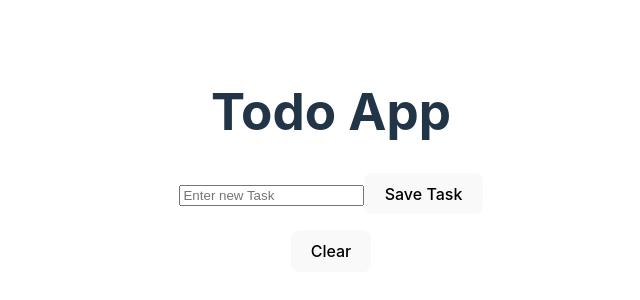
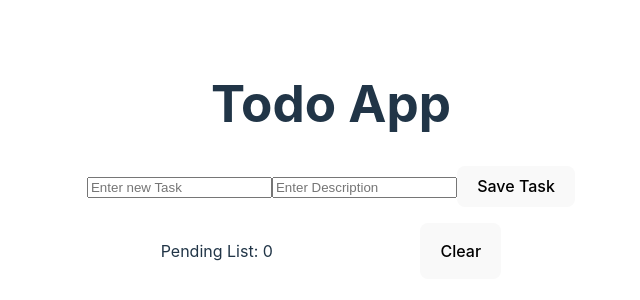
Before and after one commit to CEstradaSierra/Nueva-Todo-List, a React (Vite) app: page / in a window 1280 px wide. Shown: the part 240-540 px from the top of the page, without its empty margins (309-949 px from the left). Built offline with nearby package versions, Linux system fonts and the light colour scheme.

Commit message:
implementacion de from,useForm en taskcreator

```diff
--- a/package.json
+++ b/package.json
@@ -11,7 +11,9 @@
   },
   "dependencies": {
     "react": "^18.2.0",
-    "react-dom": "^18.2.0"
+    "react-dom": "^18.2.0",
+    "react-hook-form": "^7.45.0",
+    "uuidv4": "^6.2.13"
   },
   "devDependencies": {
     "@types/react": "^18.0.37",
--- a/src/App.css
+++ b/src/App.css
@@ -56,3 +56,8 @@
     animation: logo-spin infinite 20s linear;
   }
 }
+
+footer{
+  display: flex;
+  justify-content: space-around;
+}
--- a/src/componentes/TaskCreator.jsx
+++ b/src/componentes/TaskCreator.jsx
@@ -1,18 +1,19 @@
 import { useState } from 'react'
-
+import {useForm} from 'react-hook-form'
 export const TaskCreator=({createNewTask})=>{
     const[newTaskName,setNewTaskname]=useState('')
+    const{register,handleSubmit,reset}=useForm({mode:"onChange"})
 
-    function handleSubmit(event){
-        event.preventDefault();
-        createNewTask(newTaskName);
-        setNewTaskname('')
+    const onFormSubmit=(data)=>{
+        createNewTask(data.name,data.description);
+        reset()
+
   }
     return(
         <>
-        <form onSubmit={handleSubmit}>
-        <input type="text" placeholder='Enter new Task'
-        value={newTaskName} onChange={(event)=>setNewTaskname(event.target.value)}/>
+        <form onSubmit={handleSubmit(onFormSubmit)} className='formulario'>
+        <input type="text" placeholder='Enter new Task' {...register('name')}/>
+        <input type="text" placeholder="Enter Description" {...register('description')} />
         <button >Save Task</button>
         </form>
         </>
--- a/src/componentes/TaskList.jsx
+++ b/src/componentes/TaskList.jsx
@@ -3,25 +3,13 @@ import { Task } from "./Task";
 import { VisibilityControl } from "./VisibilityControl";
 import { useModifyTask } from "../hooks/useModifyTask";
 
+
 export const TaskList = () => {
 
-  const{taskItems,createNewTask,deleteTask,editTask,setTaskItems}=useModifyTask()
-
-  const ClearAllTask=()=>{
-    setTaskItems([]);
-  }
-  const toggleTask = (task) => {
-    setTaskItems(
-      taskItems.map((t) => (t.name === task.name ? { ...t, done: !t.done } : t))
-    );
-  };
-
-
-
-
+  const{taskItems,createNewTask,deleteTask,editTask,toggleTask,ClearAllTask,}=useModifyTask()
   return (
     <div className="taskList">
-      <TaskCreator createNewTask={createNewTask} />
+      <TaskCreator createNewTask={createNewTask}  />
       <ul className="list-main">
         {taskItems.map((task) => (
           <Task
@@ -33,7 +21,7 @@ export const TaskList = () => {
           />
         ))}
       </ul>
-      <VisibilityControl ClearAllTask={ClearAllTask}/>
+      <VisibilityControl tasks={taskItems} ClearAllTask={ClearAllTask}/>
     </div>
   );
 };
--- a/src/componentes/VisibilityControl.jsx
+++ b/src/componentes/VisibilityControl.jsx
@@ -1,12 +1,22 @@
-export const VisibilityControl=({ClearAllTask})=>{
+import { useEffect, useState } from "react";
+import { useModifyTask } from "../hooks/useModifyTask";
+
+export const VisibilityControl=({tasks,ClearAllTask})=>{
+
+    const[countP,setCountP]=useState(0);
+    useEffect(()=>{
+        const pendingTask=tasks.filter((task=>!task.done))
+        const NumberPendingTask=pendingTask.length;
+        setCountP(NumberPendingTask)
+    },[tasks])
     const handleClearAllTask=()=>{
         if(window.confirm("Are you sure you want to delete all the task?")){
             ClearAllTask();
         }
-
     }
     return(
         <footer>
+            <p>Pending List: {countP}</p>
             <button onClick={()=>handleClearAllTask()}>
                 Clear
             </button>
--- a/src/hooks/useModifyTask.js
+++ b/src/hooks/useModifyTask.js
@@ -1,12 +1,14 @@
+import {v4 as uuidv4} from 'uuid'
 import { useState, useEffect } from "react";
 
 export const useModifyTask = () => {
   const [taskItems, setTaskItems] = useState([]);
 
-  let index = taskItems.length + 1;
-  function createNewTask(taskName) {
+
+  let index = uuidv4();
+  function createNewTask(taskName,des) {
     if (!taskItems.find((task) => task.name === taskName)) {
-      setTaskItems([...taskItems, { name: taskName, done: false, id: index }]);
+      setTaskItems([...taskItems, { name: taskName, done: false, id: index,description:des}]);
     }
   }
 
@@ -21,6 +23,14 @@ export const useModifyTask = () => {
       )
     );
   };
+  const toggleTask = (task) => {
+    setTaskItems(
+      taskItems.map((t) => (t.name === task.name ? { ...t, done: !t.done } : t))
+    );
+  };
+  const ClearAllTask=()=>{
+    setTaskItems([]);
+  }
   useEffect(() => {
     let data = localStorage.getItem("tasks");
     if (data) {
@@ -37,6 +47,8 @@ export const useModifyTask = () => {
     createNewTask,
     deleteTask,
     editTask,
-    setTaskItems,
+    toggleTask,
+    ClearAllTask,
+
   };
 };
```
Also changed, not shown: 1 other file (tests, documents, lock files or other folders).
